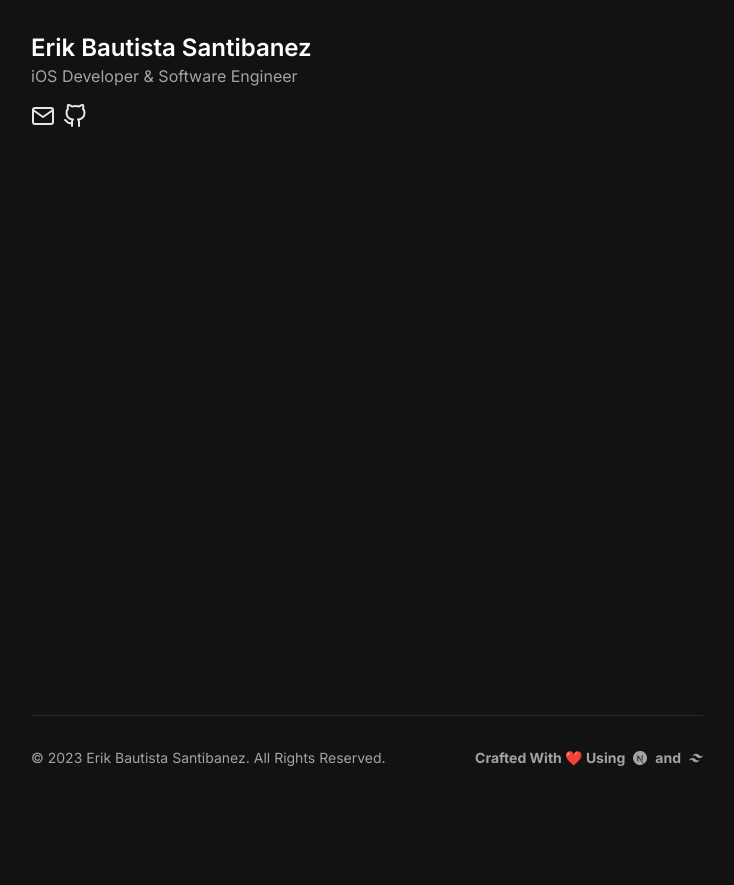
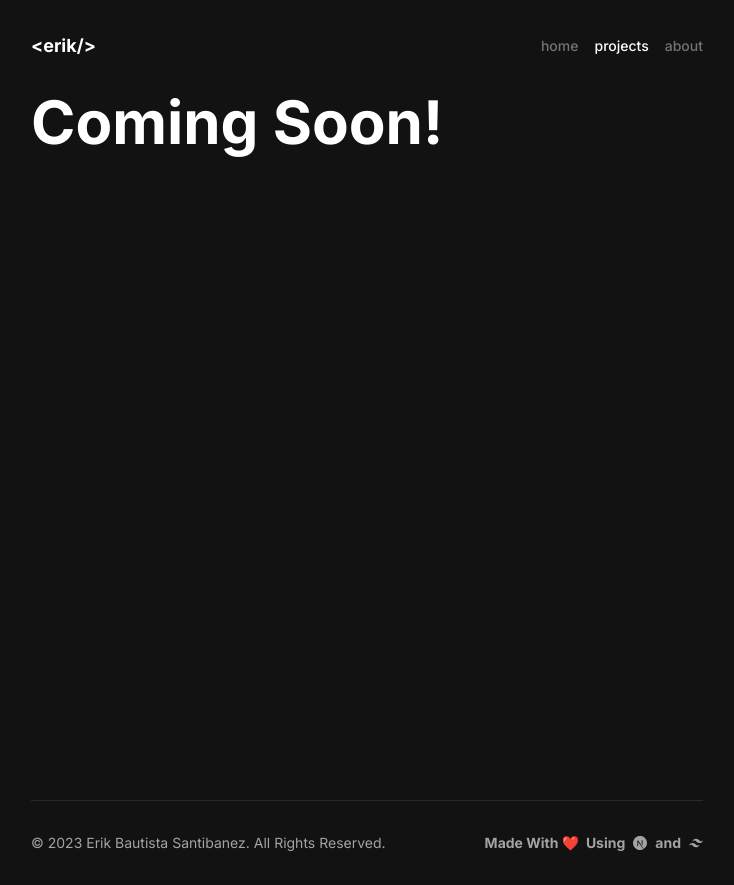
Before and after one commit to erikbdev/erikbautista.dev, a Next.js app: page /projects in a window 1280 px wide. Shown: the whole page, without its empty margins (273-1007 px from the left). Before the commit the page ends 800 px from the top, so only its background shows below. Built offline with nearby package versions, Linux system fonts and the light colour scheme.

Commit message:
wip: improve padding, add other tabs

```diff
--- a/app/components/footer.tsx
+++ b/app/components/footer.tsx
@@ -1,12 +1,11 @@
 import { SiNextdotjs, SiTailwindcss } from 'react-icons/si';
-import { AiFillHeart } from 'react-icons/ai';
 
 export function Footer() {
     return (
-        <footer className="w-full flex-initial text-sm p-8">
-            <div className="screen-container border-t pt-8 border-white/10 text-center text-neutral-400 flex flex-col sm:flex-row gap-4 items-center">
+        <footer className="flex-initial w-full text-sm">
+            <div className="border-t pt-8 border-white/10 text-center text-neutral-400 flex flex-col md:flex-row gap-4 items-center">
                 <p>© 2023 Erik Bautista Santibanez. All Rights Reserved.</p>
-                <p className='font-bold gap-2 items-center flex sm:ml-auto'>Crafted With ❤️ Using <SiNextdotjs /> and <SiTailwindcss /></p>
+                <p className='font-bold gap-2 items-center flex md:ml-auto'>Made With ❤️ &nbsp;Using <SiNextdotjs /> and <SiTailwindcss /></p>
             </div>
         </footer>
     )
--- a/app/components/header.tsx
+++ b/app/components/header.tsx
@@ -1,16 +1,30 @@
-import { FiGithub, FiMail } from "react-icons/fi";
+'use client'
+
+import { usePathname } from 'next/navigation'
+import Link from 'next/link'
+
+interface NavigationTab {
+    title: string,
+    href: string
+}
+
+const tabs: NavigationTab[] = [
+    { title: "home", href: "/" },
+    { title: "projects", href: "/projects" },
+    { title: "about", href: "/about" },
+]
 
 export default function Header() {
+    const pathname = usePathname()
+
     return (
-        <header className="on-reveal-blur flex-initial p-8">
-            <div className="screen-container ">
-                <p className='font-semibold text-2xl'>Erik Bautista Santibanez</p>
-                <p className='text-md text-neutral-400 pb-4'>iOS Developer & Software Engineer</p>
-                <div className='flex flex-row text-neutral-200 space-x-2 text-2xl'>
-                    <a href='mailto:erikbautista15@gmail.com'><FiMail /></a>
-                    <a href='https://github.com/ErrorErrorError'><FiGithub /></a>
+        <header>
+            <nav className="flex flex-row">
+                <a href="/" className="font-bold text-lg text-center shrink">{'<erik/>'}</a>
+                <div className="text-sm font-medium flex-shrink ml-auto self-center space-x-4 text-neutral-500">
+                    {tabs.map(tab => <Link className={pathname == tab.href ? 'text-white' : '' } href={tab.href}>{tab.title}</Link>)}
                 </div>
-            </div>
+            </nav>
         </header>
     )
 }
--- a/app/globals.css
+++ b/app/globals.css
@@ -5,17 +5,20 @@
 :root {
   --bg-initial-color: rgb(18, 18, 18);
   --bg-ending-color: rgb(0, 0, 0);
+  --page-padding: 2rem;
+  --page-header-height: 28px;
+  --page-h-screen: calc(100dvh - var(--page-padding) * 3 - var(--page-header-height));
 }
 
 html, body {
-  height: 100%;
+  /* height: 100%; */
   color: rgb(255, 255, 255);
   background: linear-gradient(var(--bg-initial-color), var(--bg-initial-color)) var(--bg-initial-color);
   background-color: var(--bg-initial-color);
 }
 
-.screen-container {
-  @apply max-w-2xl mx-auto w-full
+.page-screen {
+  min-height: var(--page-h-screen);
 }
 
 .blur-view {
--- a/app/layout.tsx
+++ b/app/layout.tsx
@@ -18,10 +18,12 @@ export default function RootLayout({
 }) {
   return (
     <html lang="en">
-      <body className={`${inter.className} flex flex-col min-h-screen antialiased`}>
-        <Header />
-        <main className='flex-auto'>{children}</main>
-        <Footer />
+      <body className={`${inter.className} min-h-screen p-8 antialiased`}>
+        <div className='h-full flex flex-col max-w-2xl mx-auto gap-8'>
+          <Header />
+          <main className='h-full flex-auto page-screen'>{children}</main>
+          <Footer />
+        </div>
       </body>
     </html>
   )
--- a/app/page.tsx
+++ b/app/page.tsx
@@ -1,11 +1,12 @@
 import Image from 'next/image'
-import { FiArrowUpRight } from 'react-icons/fi';
+import { FiArrowUpRight, FiGithub, FiMail } from 'react-icons/fi';
 import { Conditional } from './utils/contitional';
 import { StaticImport } from 'next/dist/shared/lib/get-img-props';
 
 import MochiIcon from "../public/Mochi/logo.svg";
 import AnimeNowIcon from "../public/AnimeNow/logo.svg"
 import Reveal from './components/reveal';
+import { Fragment } from 'react';
 
 enum Deployments {
   GitHub = "GitHub",
@@ -17,7 +18,8 @@ enum Languages {
   Swift = "Swift",
   HTML = "HTML",
   JS = "JavaScript",
-  Rust = "Rust"
+  Rust = "Rust",
+  WebAssembly = "Web Assembly"
 }
 
 enum Frameworks {
@@ -42,42 +44,57 @@ interface Project {
   tags: (Languages | Frameworks | Platforms)[]
 }
 
-export default function Home() {
-  return (
-    <section className={`h-full px-8`}>
-      <div className='grid sm:grid-cols-2 gap-4 screen-container'>
-        <Reveal>
-          <ProjectCard project={{
+const projects: Project[] = [
+  {
     title: "Mochi",
     description: "An open-source image, text, video viewer.",
     logo: MochiIcon,
     link: new URL("https://github.com/Mochi-Team/mochi"),
     deployment: Deployments.GitHub,
-            tags: [Platforms.iOS, Frameworks.SwiftUI]
-          }} />
-        </Reveal>
-        <Reveal>
-          <ProjectCard project={{
+    tags: [Platforms.iOS, Frameworks.SwiftUI, Languages.WebAssembly]
+  },
+  {
     title: "Anime Now!",
     description: "Track your favorite anime content!",
     logo: AnimeNowIcon,
     link: new URL("https://github.com/AnimeNow-Team/AnimeNow"),
     deployment: Deployments.GitHub,
     tags: [Platforms.iOS, Frameworks.SwiftUI]
-          }} />
-        </Reveal>
-        <Reveal>
-          <ProjectCard project={{
+  },
+  {
     title: "Safer Together",
     description: "Building a safer world one step at a time.",
     logo: "",
     link: undefined,
     deployment: Deployments.BitBucket,
     tags: [Platforms.iOS, Frameworks.UIKit]
-          }} />
+  }
+]
+
+export default function Home() {
+  return (
+    <div className='flex flex-col gap-8'>
+      <div className="on-reveal-blur flex-initial">
+        <p className='font-semibold text-2xl'>Erik Bautista Santibanez</p>
+        <p className='text-md text-neutral-400 pb-4'>iOS Developer & Software Engineer</p>
+        <div className='flex flex-row text-neutral-200 space-x-2 text-2xl'>
+          <a href='mailto:erikbautista15@gmail.com'><FiMail /></a>
+          <a href='https://github.com/ErrorErrorError'><FiGithub /></a>
+        </div>
+      </div>
+      <section className={`h-full`}>
+        {/* <h1 className='text-2xl font-semibold pb-3'>Projects</h1> */}
+        <div className='grid sm:grid-cols-2 gap-4'>
+          {
+            projects.map(project =>
+              <Reveal>
+                <ProjectCard project={project} />
               </Reveal>
+            )
+          }
         </div>
       </section>
+    </div>
   )
 }
 
@@ -96,11 +113,11 @@ const ProjectCard = ({ project }: { project: Project }) => {
       />
 
       <div className='text-white text-left'>
-        <div className='flex flex-row pb-1 gap-2 '>
-          {project.tags.map(tag => <p key={tag} className='blur-view text-sm font-normal'>{tag}</p>)}
-        </div>
         <p className="text-lg font-semibold">{project.title}</p>
         <p className="text-sm font-normal">{project.description}</p>
+        <div className='flex flex-row flex-wrap pt-2 gap-1 '>
+          {project.tags.map(tag => <p key={tag} className='w-fit blur-view text-sm font-normal'>{tag}</p>)}
+        </div>
       </div>
     </a>
   )
--- a/app/projects/page.tsx
+++ b/app/projects/page.tsx
@@ -1,3 +1,7 @@
 export default function Projects() {
-    return (<main></main>)
+    return (
+        <div className="text-cente">
+            <p className="m-auto h-full text-6xl font-bold">Coming Soon!</p>
+        </div>
+    )
 };
--- a/package.json
+++ b/package.json
@@ -20,6 +20,7 @@
     "react": "18.2.0",
     "react-dom": "18.2.0",
     "react-icons": "^4.10.1",
+    "react-wrap-balancer": "^1.1.0",
     "tailwindcss": "3.3.3",
     "typescript": "5.2.2"
   },
--- a/tailwind.config.ts
+++ b/tailwind.config.ts
@@ -6,16 +6,7 @@ const config: Config = {
     './components/**/*.{js,ts,jsx,tsx,mdx}',
     './app/**/*.{js,ts,jsx,tsx,mdx}',
   ],
-  theme: {
-    container: {
-      center: true,
-      padding: {
-        DEFAULT: '2rem',
-        // lg: '18rem',
-        // xl: '18rem',
-      },
-    },
-  },
+  theme: {  },
   corePlugins: {},
   plugins: []
 }
```
Also changed, not shown: 1 other file (tests, documents, lock files or other folders). Lines whose indentation alone changed are shown as unchanged.
